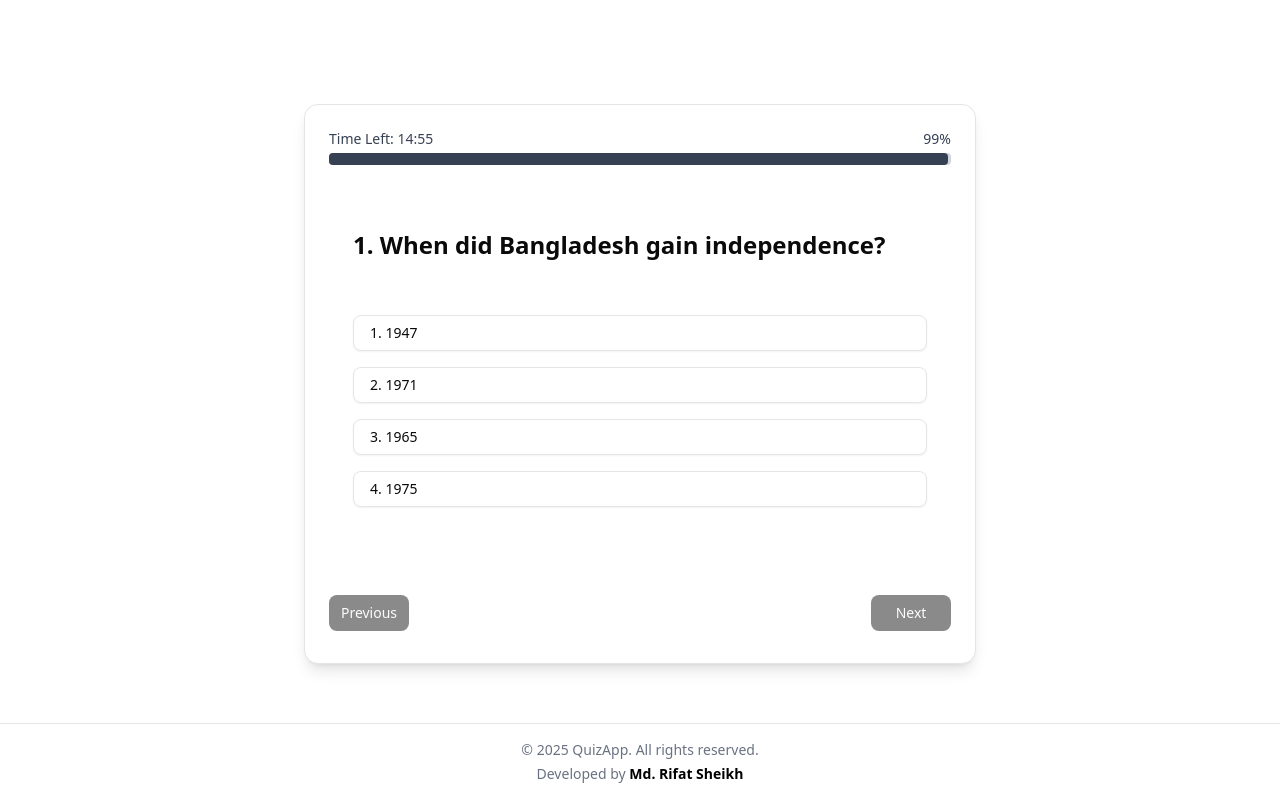
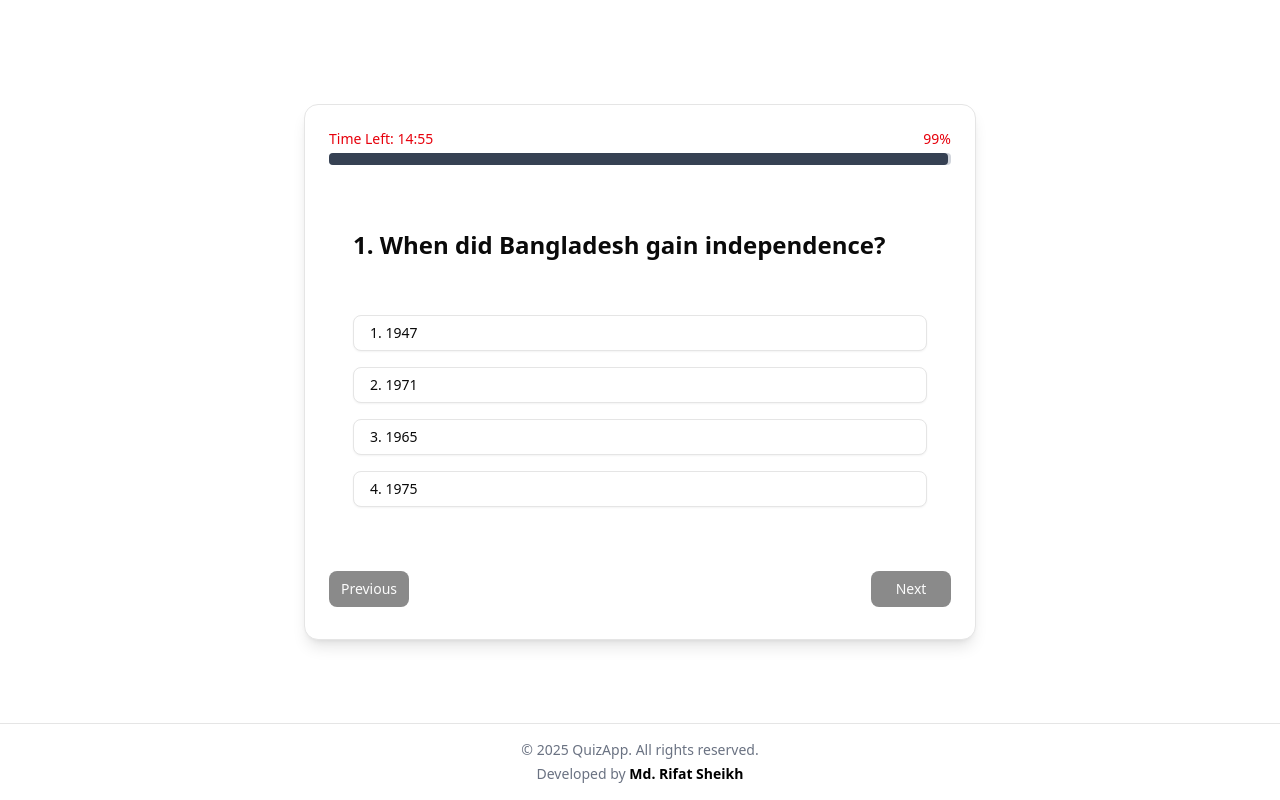
Before and after one commit to MRS028/Quiz-App, a React (Vite) app: page /quiz in a window 1280 px wide. Built offline with nearby package versions, Linux system fonts and the light colour scheme.

Commit message:
Design Ppart fixed

```diff
--- a/src/Home/Questions.tsx
+++ b/src/Home/Questions.tsx
@@ -52,7 +52,7 @@ export default function Questions() {
           ))}
         </CardContent>
 
-        <div className="mt-6">
+        <div>
           <QuizControl />
         </div>
       </Card>
--- a/src/Home/QuizSummary.tsx
+++ b/src/Home/QuizSummary.tsx
@@ -150,7 +150,7 @@ export default function QuizSummary() {
           </CardContent>
         </Card>
       </div>
-      <div className=" mb-2">
+      <div className=" mb-10 mt-6 text-center">
         <p className="text-center text-gray-600 mt-4">
           <strong>Want to try again? </strong>{" "}
           <Link to="/" onClick={handleReset} className="text-green-500 font-semibold">
--- a/src/Home/footer.tsx
+++ b/src/Home/footer.tsx
@@ -1,11 +1,11 @@
 const Footer = () => {
   return (
-    <footer className="mb-4 md:mt-4 border-t pt-4 text-center text-sm text-gray-500">
+    <footer className="mb-4 md:mt-10 border-t pt-4 text-center text-sm text-gray-500">
       <p>
         &copy; {new Date().getFullYear()} QuizApp. All rights reserved.
       </p>
       <p className="mt-1">
-        Developed by <strong className="text-black font-semibold">Md. Rifat Sheikh</strong>
+        Developed by <a href="https://github.com/MRS028" target="_blank" rel="noopener noreferrer"><strong className="text-black font-semibold">Md. Rifat Sheikh</strong></a>
       </p>
     </footer>
   );
--- a/src/Home/timer.tsx
+++ b/src/Home/timer.tsx
@@ -50,8 +50,8 @@ export default function Timer() {
   return (
     <div className="mb-4">
       <div className="flex justify-between mb-1 text-sm font-medium text-gray-700">
-        <span>Time Left: {formatTime(timeLeft)}</span>
-        <span>{Math.round(progressPercent)}%</span>
+        <span className="text-red-600">Time Left: {formatTime(timeLeft)}</span>
+        <span className="text-red-600">{Math.round(progressPercent)}%</span>
       </div>
       <div className="w-full bg-gray-300 rounded h-3">
         <div
```
